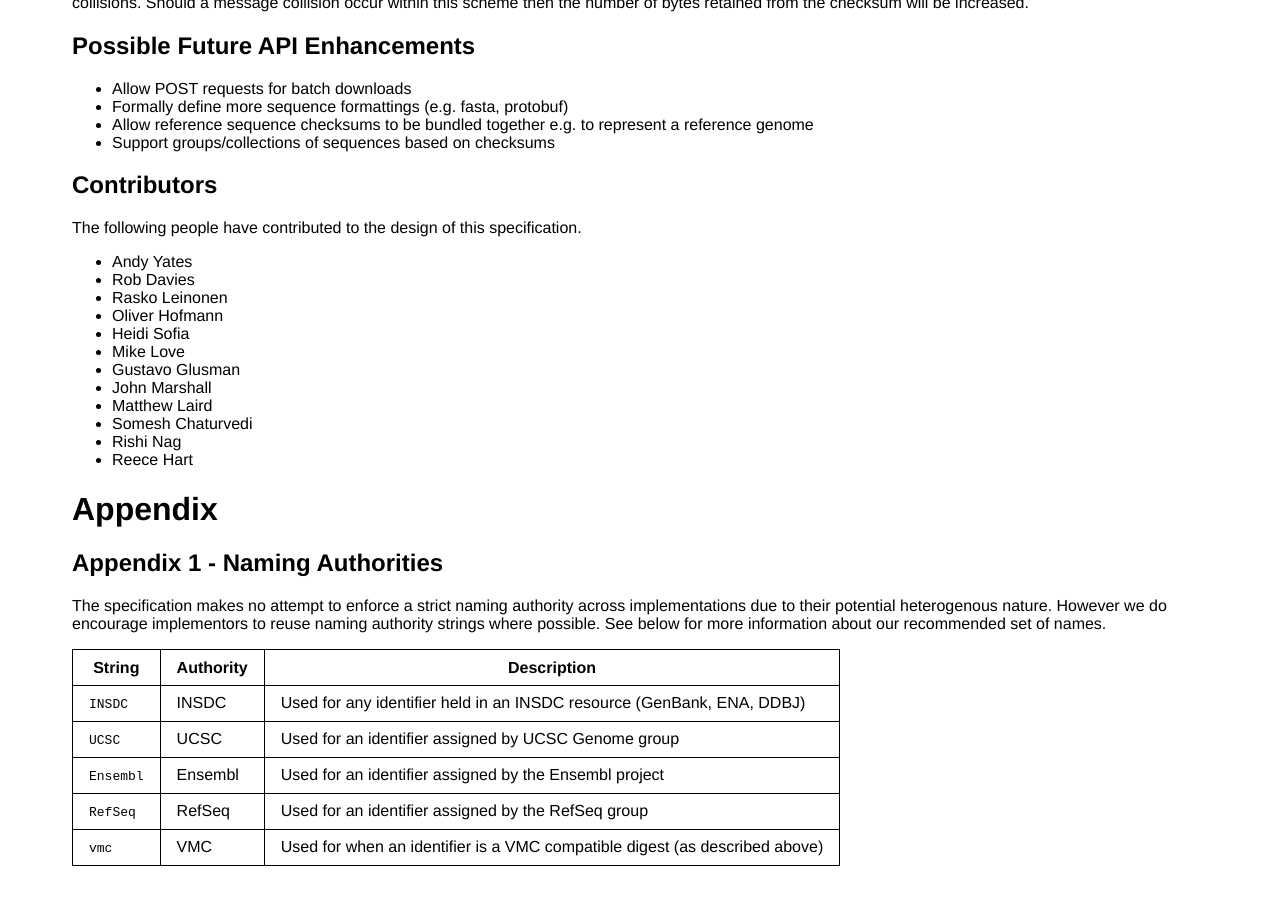
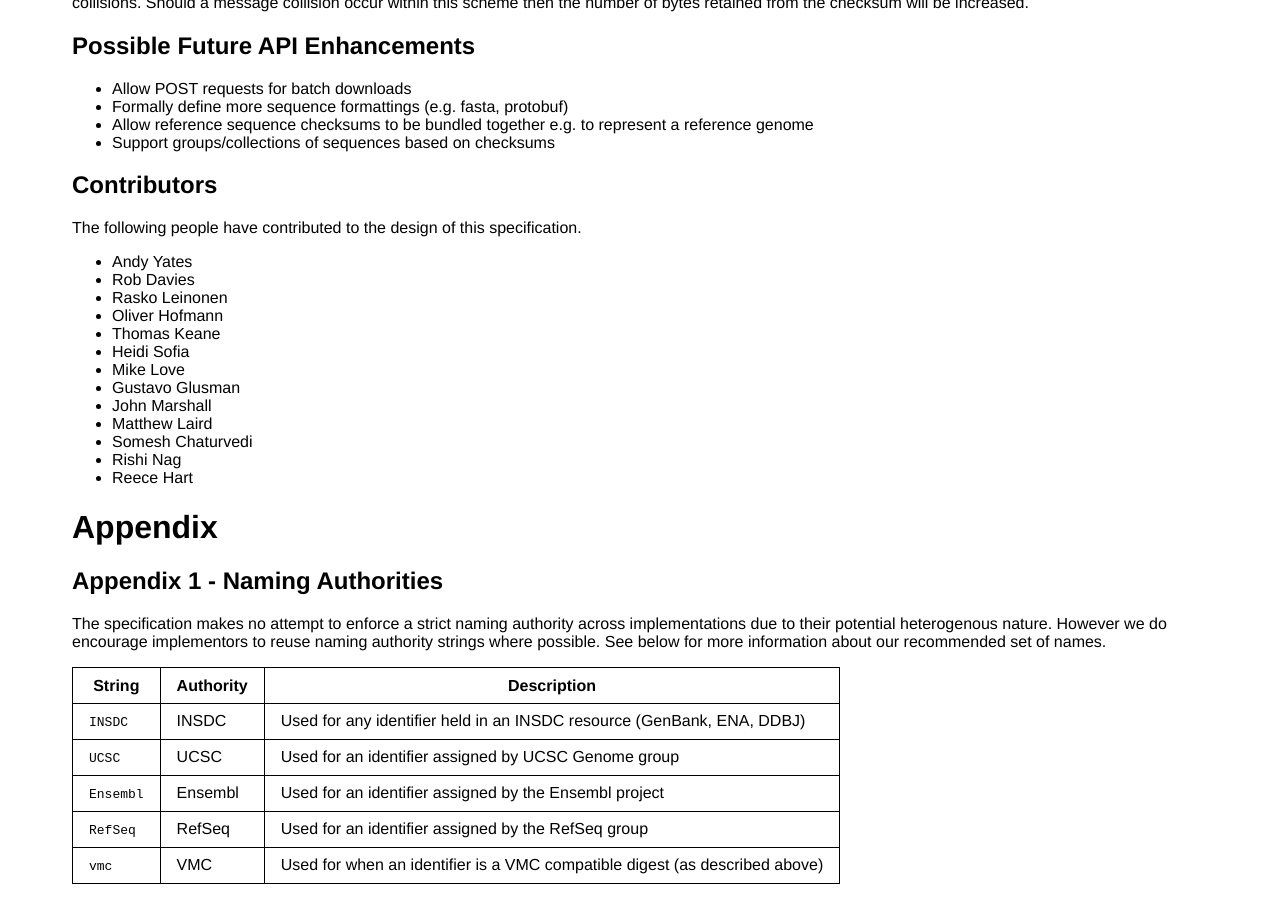
Before and after one commit to samtools/hts-specs, a Jekyll site: the page built from refget.md, in a window 1280 px wide and 900 px high, scrolled down 9899 px. Built offline with Jekyll 4.4.1, drawn with Linux system fonts in a browser that asks for light colours.

Commit message:
Add Thomas

```diff
--- a/refget.md
+++ b/refget.md
@@ -556,6 +556,7 @@ The following people have contributed to the design of this specification.
 - Rob Davies
 - Rasko Leinonen
 - Oliver Hofmann
+- Thomas Keane
 - Heidi Sofia
 - Mike Love
 - Gustavo Glusman
```
